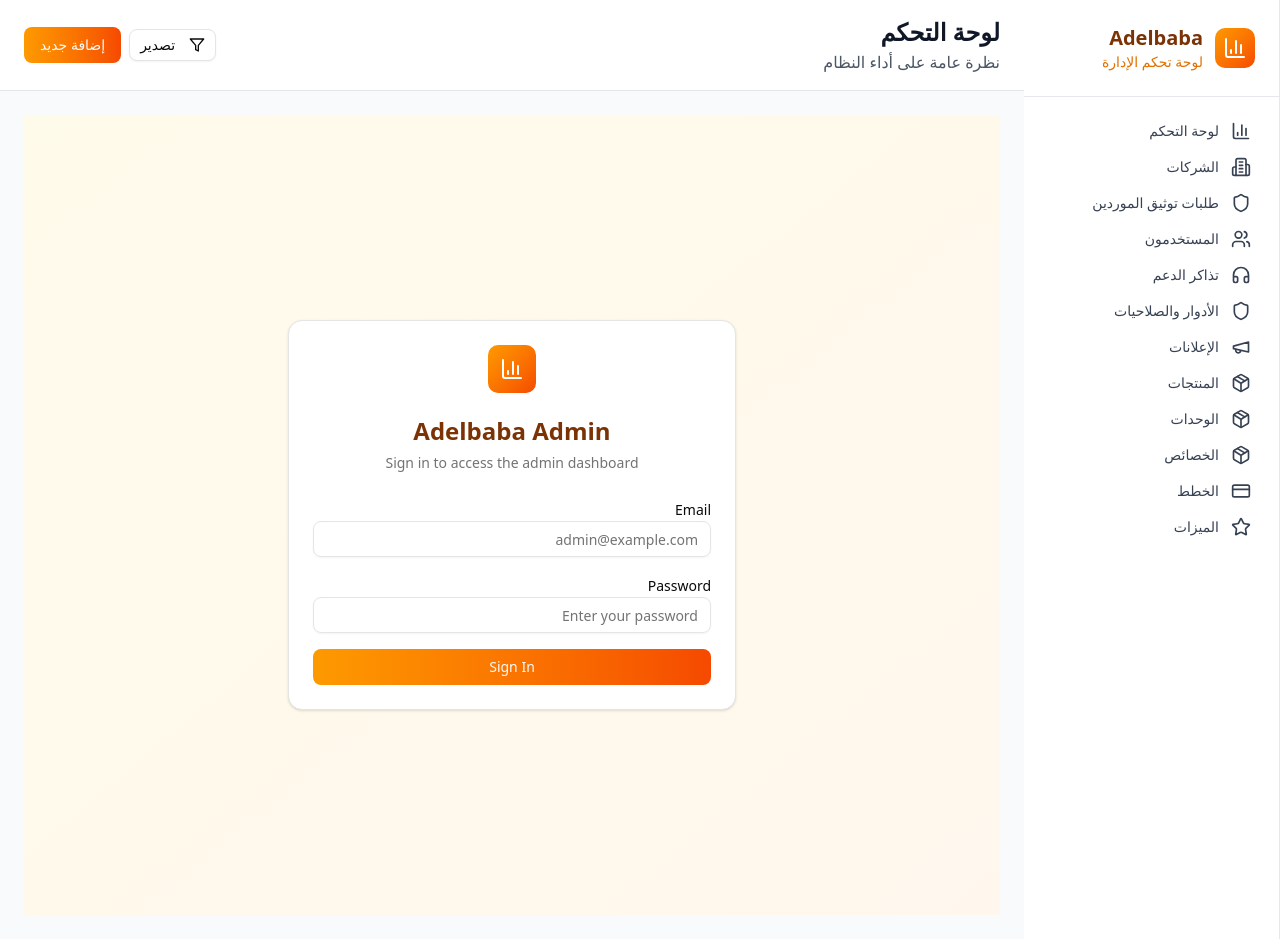
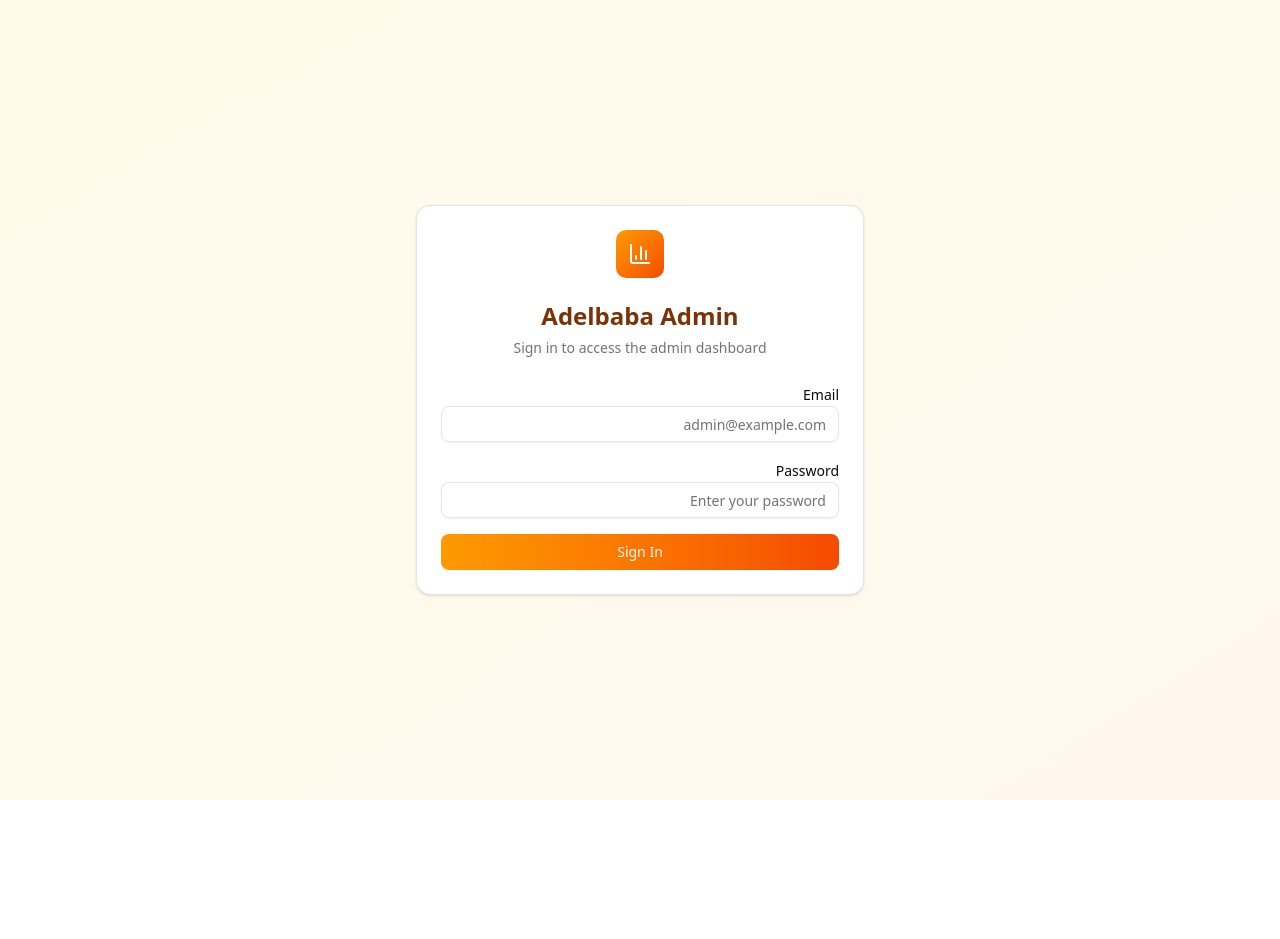
Before and after one commit to mahm0udsaad/adelbaba-admin-dashboard, a Next.js app: page / in a window 1280 px wide. After the commit the page ends 800 px from the top, so only its background shows below. Built offline with nearby package versions, Linux system fonts and the light colour scheme.

Commit message:
fix home page

```diff
--- a/app/layout.tsx
+++ b/app/layout.tsx
@@ -3,7 +3,7 @@ import { GeistSans } from 'geist/font/sans'
 import { GeistMono } from 'geist/font/mono'
 import { Analytics } from '@vercel/analytics/next'
 import './globals.css'
-import AppShell from '@/components/app-shell'
+import ConditionalShell from '@/components/conditional-shell'
 
 export const metadata: Metadata = {
   title: 'Admin - Dashboard',
@@ -18,7 +18,7 @@ export default function RootLayout({
   return (
     <html lang="ar" dir="rtl">
       <body className={`font-sans ${GeistSans.variable} ${GeistMono.variable}`}>
-        <AppShell>{children}</AppShell>
+        <ConditionalShell>{children}</ConditionalShell>
         <Analytics />
       </body>
     </html>
--- /dev/null
+++ b/components/conditional-shell.tsx
@@ -0,0 +1,20 @@
+"use client"
+
+import React from "react"
+import { usePathname } from "next/navigation"
+import AppShell from "@/components/app-shell"
+
+// Routes that should NOT render the AppShell (no sidebar/header)
+const AUTH_ROUTES = new Set<string>([
+  "/", // login page
+])
+
+export default function ConditionalShell({ children }: { children: React.ReactNode }) {
+  const pathname = usePathname()
+
+  if (pathname && AUTH_ROUTES.has(pathname)) {
+    return <>{children}</>
+  }
+
+  return <AppShell>{children}</AppShell>
+}
```
